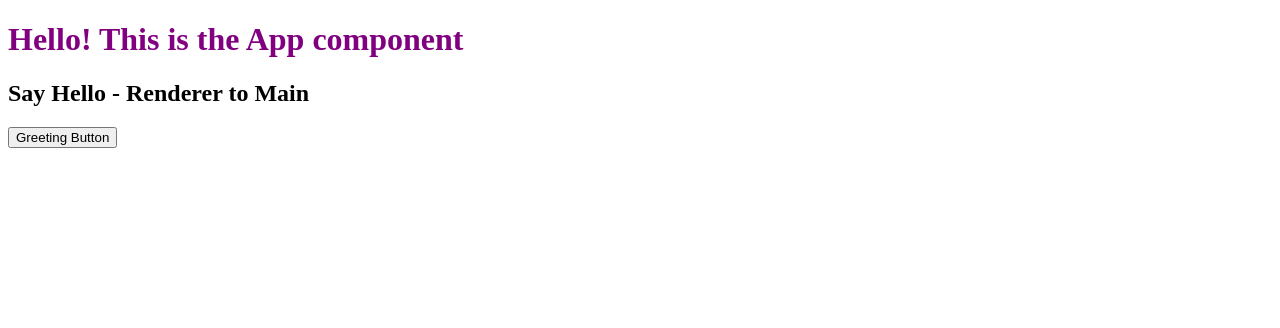
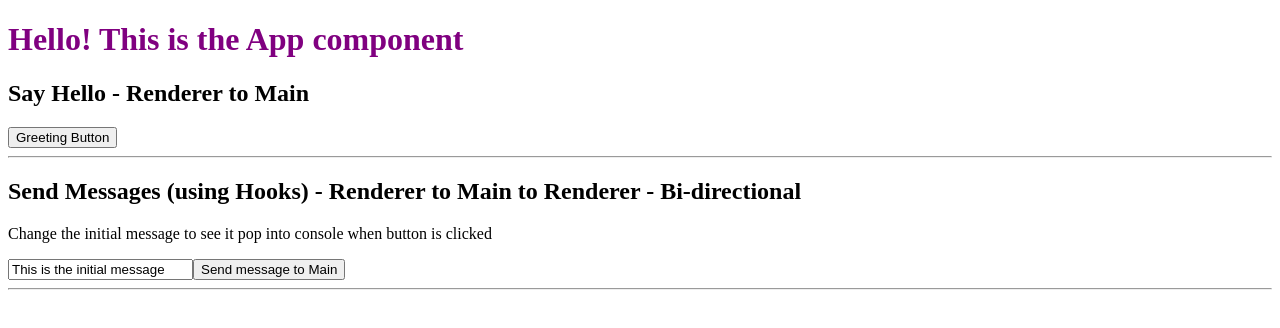
Before and after one commit to charisearter/electron-react-from-scratch, a React app: page / in a window 1280 px wide. Shown: the top 328 px of the page. Built offline with nearby package versions, Linux system fonts and the light colour scheme.

Commit message:
commented out Auto count but was success

```diff
--- a/preload.js
+++ b/preload.js
@@ -4,6 +4,11 @@ const { contextBridge, ipcRenderer } = require('electron');
 
 const API = {
 	sayHello: arg => ipcRenderer.invoke('say-hello', arg),
+	sendMsg: msg => ipcRenderer.send('message', msg),
+	// onCount: callback =>
+	// 	ipcRenderer.on('count', (_, args) => {
+	// 		callback(args);
+	// 	}),
 };
 
 contextBridge.exposeInMainWorld('api', API);
--- a/src/App.js
+++ b/src/App.js
@@ -1,17 +1,56 @@
-import React from 'react';
+import React, { useState } from 'react';
 
 function App() {
+	const [msg, setMsg] = useState('This is the initial message');
+	const [count, setCount] = useState(0);
+
 	// say Hello - will appear in console where electron starts
-  const getGreeting = async () => {
+	const getGreeting = async () => {
 		const result = await api.sayHello('Here is your greeting: Hello!');
 		console.log(result);
 	};
+
+	// Send message Renderer -> Main
+	const sendMessage = () => {
+		window.api.sendMsg(msg);
+		// clear out message when done
+		setMsg('');
+	};
+
+	const onMsgChange = e => {
+		e.preventDefault();
+		setMsg(e.target.value);
+	};
+
+	// Auto counter Main --> Renderer
+	// window.api.onCount(data => {
+	// 	setCount(data);
+	// });
+
 	return (
 		<main>
 			<h1> Hello! This is the App component</h1>
 
 			<h2> Say Hello - Renderer to Main </h2>
 			<button onClick={getGreeting}> Greeting Button</button>
+
+			<hr />
+
+			<h2>
+				Send Messages (using Hooks) - Renderer to Main to Renderer -
+				Bi-directional
+			</h2>
+			<p>
+				Change the initial message to see it pop into console when button is
+				clicked
+			</p>
+			<input type='text' value={msg} onChange={onMsgChange} />
+			<button onClick={sendMessage}> Send message to Main</button>
+
+			<hr />
+
+			{/* <h2> Auto Counter </h2>
+			<h1> Count: {count}</h1> */}
 		</main>
 	);
 }
```
Also changed, not shown: main.js (+13 -1 lines), 1 other file (tests, documents, lock files or other folders).
